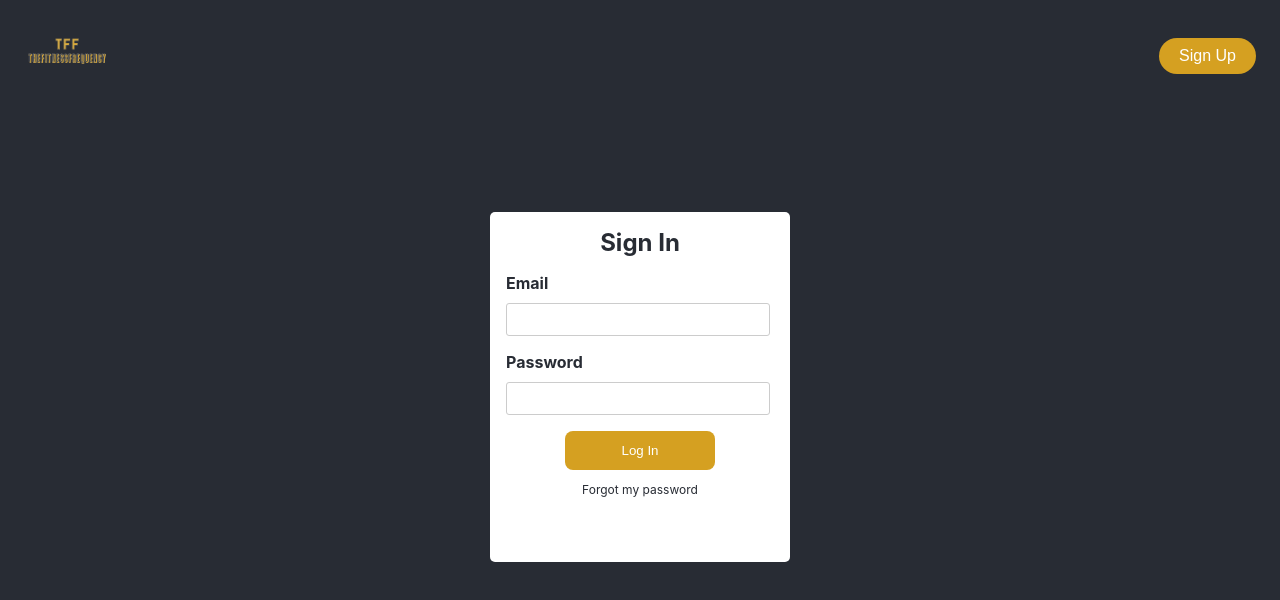
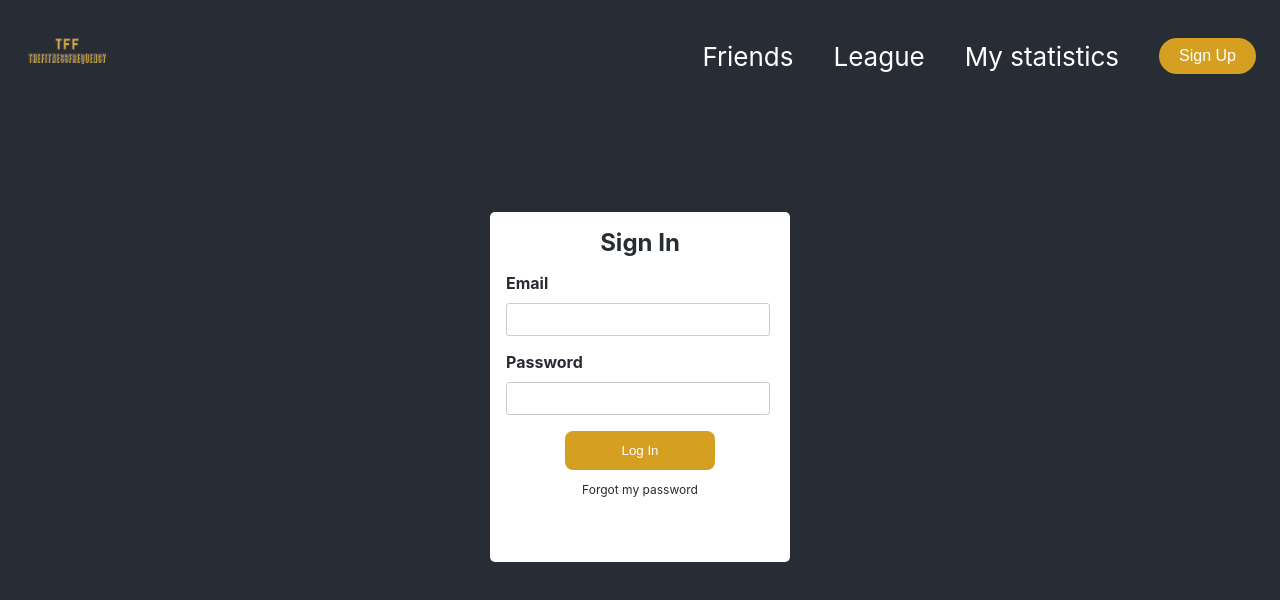
Before and after one commit to YanAmorelli/front_gym_consistency, a React (Create React App) app: page /login in a window 1280 px wide. Shown: the top 600 px of the page. Built offline with nearby package versions, Linux system fonts and the light colour scheme.

Commit message:
Created navbar component

```diff
--- /dev/null
+++ b/src/pages/components/navbar/navbar.css
@@ -0,0 +1,41 @@
+header {
+    display: flex;
+    justify-content: flex-end;
+    align-items: center;
+    margin: 0.5rem 1.5rem;
+}
+
+.image-clickable {
+    margin-right: auto;
+}
+
+.logo {
+    margin-right: auto;
+    width: 90px;
+    height: 90px;
+}
+
+.nav-links {
+    list-style: none;
+  }
+
+.nav-links li {
+    display: inline-block;
+    padding: 0 1.25rem;
+}
+
+.signup-button {
+    background-color: var(--laranja);
+    color: #fff;
+    cursor: pointer;
+    padding: 9px 20px;
+    border: none;
+    border-radius: 50px;
+    font-size: 1rem;
+    margin-left: 20px;
+}
+
+.signup-button:hover {
+    background: var(--azul);
+    cursor: pointer;
+}
--- /dev/null
+++ b/src/pages/components/navbar/navbar.js
@@ -0,0 +1,23 @@
+import Logo from "../../../assets/tff.png"
+import "./navbar.css"
+
+function NavBar() {
+    return(
+        // Todo: Create a conditional that only shows Sign Up if the user didn't login
+        <header>
+            <span class="image-clickable">
+                <img src={Logo} alt="main-logo" class="logo"/>
+            </span>
+            <nav>
+                <ul class="nav-links">
+                    <li>Friends</li>
+                    <li>League</li>
+                    <li>My statistics</li>
+                </ul>
+            </nav>
+            <button className="signup-button">Sign Up</button>
+        </header>
+    )
+}
+
+export default NavBar
--- a/src/pages/login/login.css
+++ b/src/pages/login/login.css
@@ -76,36 +76,3 @@ label,input{
     transition: 0.2s;
     cursor: pointer;
 }
-
-header {
-    display: flex;
-    justify-content: flex-end;
-    align-items: center;
-    margin: 0.5rem 1.5rem;
-}
-
-.image-clickable {
-    margin-right: auto;
-}
-
-.logo {
-    margin-right: auto;
-    width: 90px;
-    height: 90px;
-}
-
-.signup-button {
-    background-color: var(--laranja);
-    color: #fff;
-    cursor: pointer;
-    padding: 9px 20px;
-    border: none;
-    border-radius: 50px;
-    font-size: 1rem;
-    margin-left: 20px;
-}
-
-.signup-button:hover {
-    background: var(--azul);
-    cursor: pointer;
-}
--- a/src/pages/login/login.js
+++ b/src/pages/login/login.js
@@ -1,16 +1,11 @@
 import "./login.css"
-import Logo from "../../assets/tff.png"
+import NavBar from "../components/navbar/navbar"
 
 function Login() {
     return(
-        // TODO: Create a header component: https://www.andraware.com/create-navigation-bar-html-css/
+        // TODO: Create conditional for NavBar on login.
         <main className="main">
-            <header>
-                <span class="image-clickable">
-                    <img src={Logo} alt="main-logo" class="logo"/>
-                </span>
-                <button className="signup-button">Sign Up</button>
-            </header>
+            <NavBar></NavBar>
             <body className="container">
                 <div className="box">
                     <form>
```
